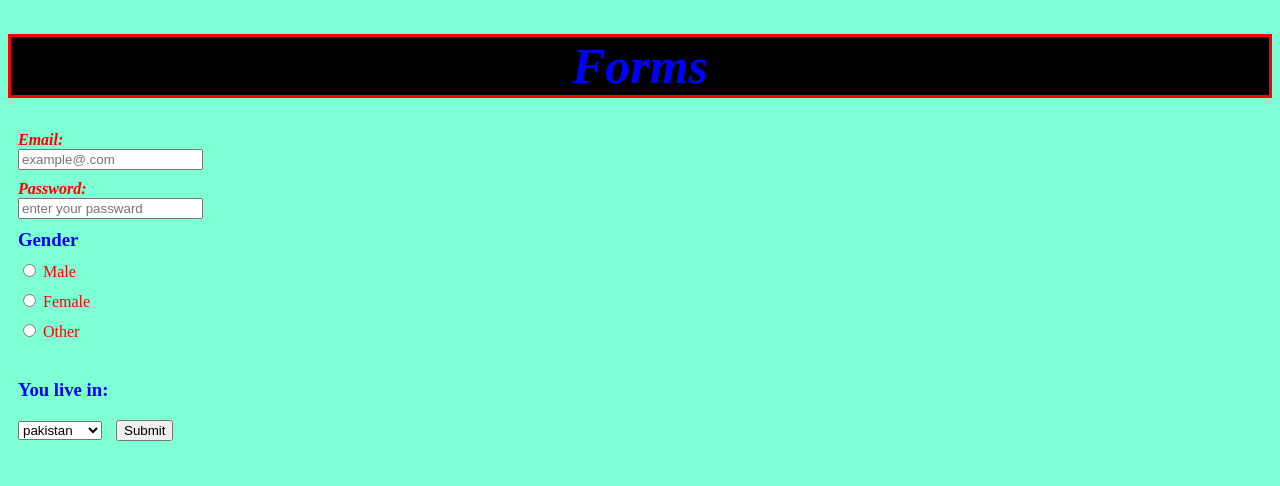
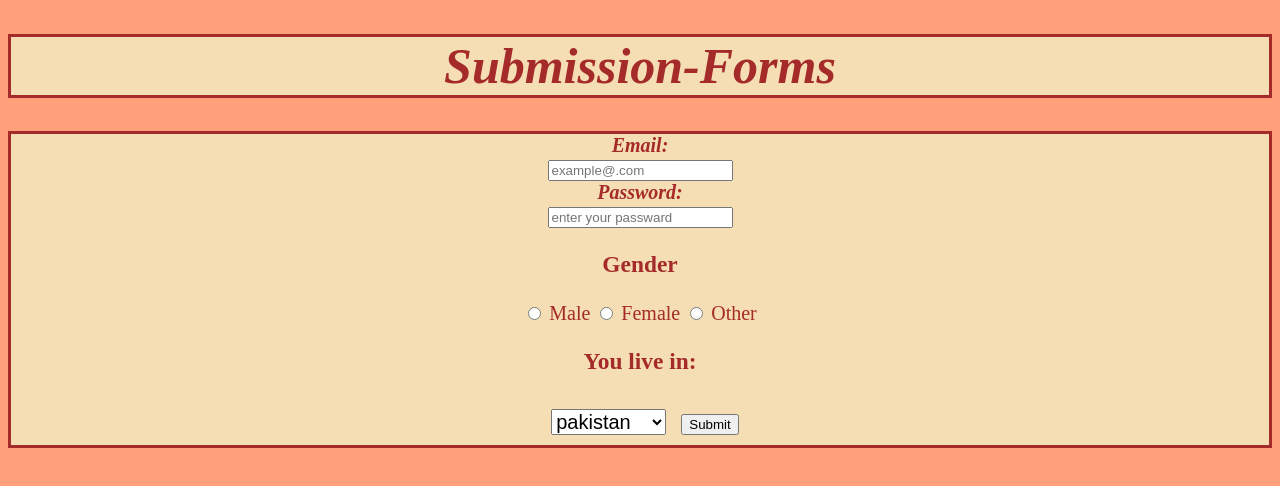
Before and after one commit to syedhammad618/forms, a plain HTML site: page index.html in a window 1280 px wide. Drawn offline with Linux system fonts and the light colour scheme.

Commit message:
first try :)

```diff
--- a/index.css
+++ b/index.css
@@ -1,25 +1,38 @@
 div {
-  color: red;
-  margin: 10px;
+  color: brown;
+  font-size: 20px;
+  /* margin-left: 600px;
+  margin-right: 600px; */
 }
+
 h3 {
-  color: blue;
-  margin: 10px;
+  color:brown;
+  /* margin-left: 600px;
+  margin-right: 600px; */
 }
 
 option {
   color: blue;
 }
 body {
-  background-color: aquamarine;
+  background-color: lightsalmon;
 }
 select {
   margin: 10px;
+  /* margin-left: 600px;
+  margin-right: 600px; */
+  font-size: 20px;
 }
 h1 {
-    font-size: 50px;
-  border: solid red;
-  color: blue;
-  background-color: black;
+  font-size: 50px;
+  border: solid brown;
+  color: brown;
+  background-color: wheat;
   text-align: center;
 }
+#dec {
+  border: 3px solid brown;
+  margin: auto;
+  text-align: center;
+  background-color: wheat
+}
--- a/index.html
+++ b/index.html
@@ -8,14 +8,20 @@
     <link rel="stylesheet" href="index.css" />
   </head>
   <body>
-      <h1><em>Forms</em></h1>
+    <h1><em>Submission-Forms</em></h1>
+    <div></div>
 
-    <forms action="" method="POST">
-      <div>
-       <em><strong>Email:</strong></em>  <br /><input type="email" placeholder="example@.com" required />
+    <form action="#" method="GET">
+      <div id="dec"> <div>
+          <em><strong>Email:</strong></em> <br /><input
+            type="email"
+            placeholder="example@.com"
+            required
+          />
         </div>
         <div>
-        <em><strong>Password:</strong></em><br />
+          <em><strong>Password:</strong></em
+          ><br />
           <input type="password" placeholder="enter your passward" required />
         </div>
         <h3>Gender</h3>
@@ -23,9 +29,9 @@
         <div><input type="checkbox" />Female</div>
         <br /> -->
 
-      <div><input type="radio" name="gender" value="male" /> Male</div>
-      <div><input type="radio" name="gender" value="female" /> Female</div>
-      <div><input type="radio" name="gender" value="other" /> Other</div>
+        <input type="radio" name="gender" value="male" /> Male
+        <input type="radio" name="gender" value="female" /> Female
+        <input type="radio" name="gender" value="other" /> Other
         <br />
         <h3>You live in:</h3>
         <select>
@@ -35,7 +41,8 @@
           <option>Turkey</option>
         </select>
 
-      <input type="submit" />
-    </forms>
+        <span><input type="submit" ></span>
+      </form></div>
+
   </body>
 </html>
```
Lines whose indentation alone changed are shown as unchanged.
